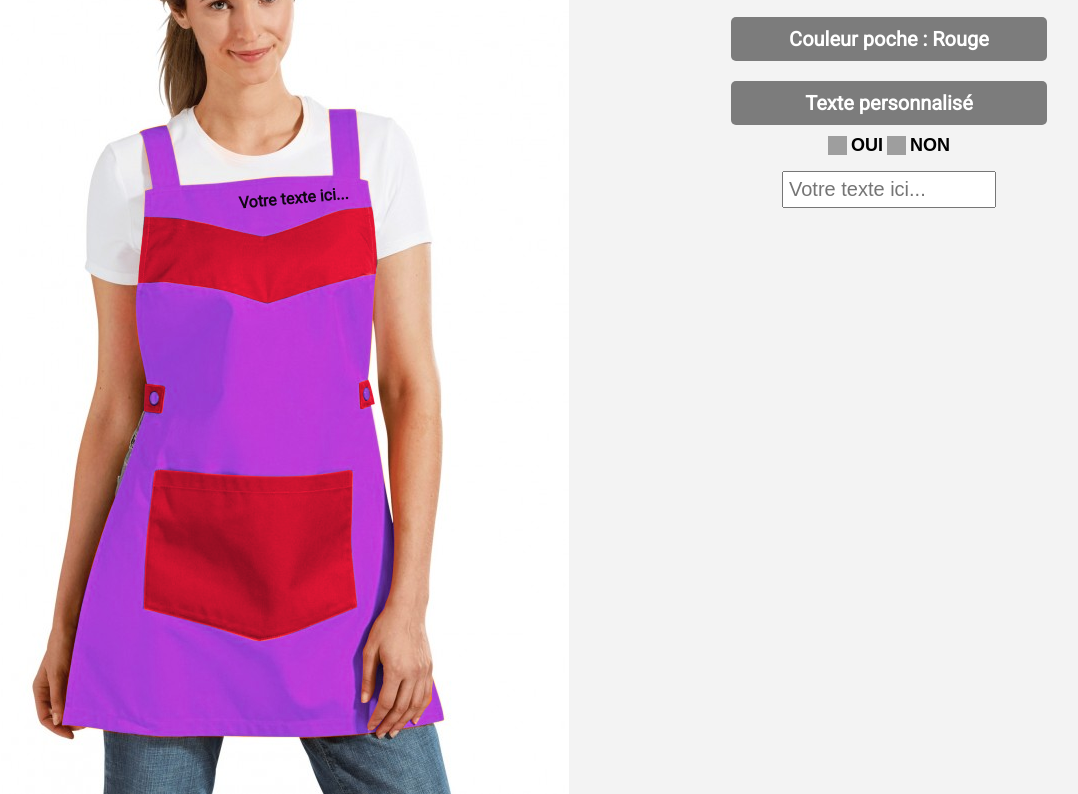
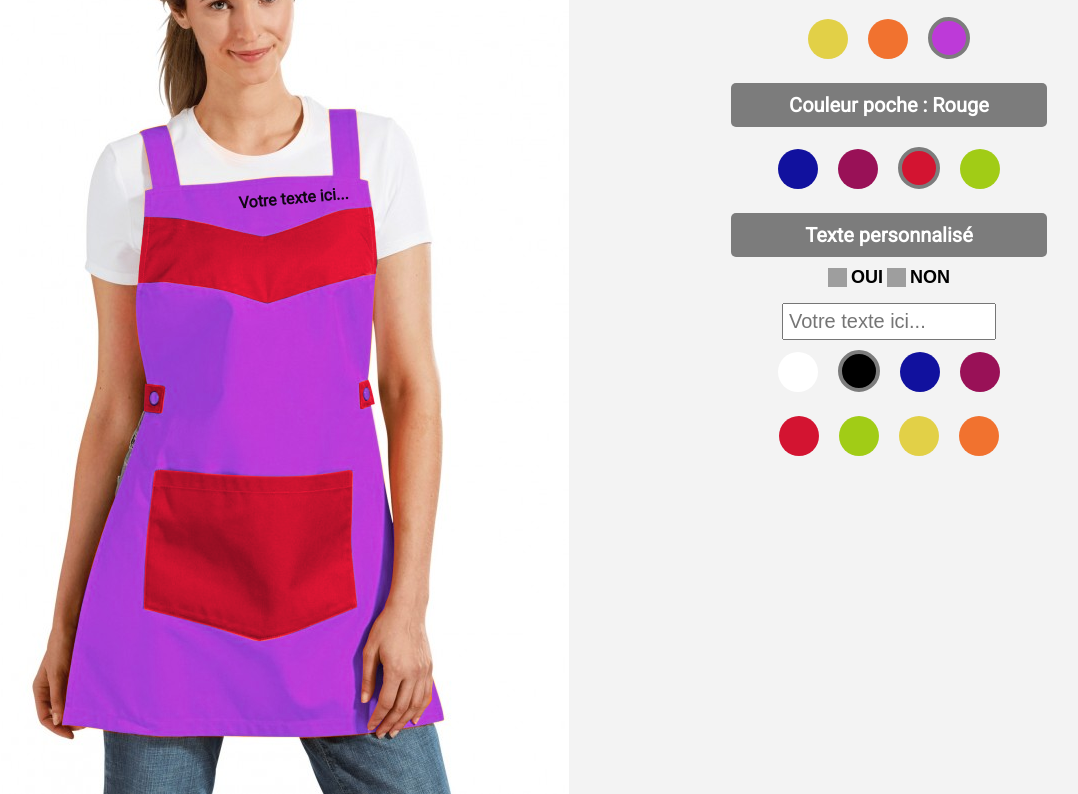
Before and after one commit to fred88380/configurateur-poo, a plain HTML site: page index.html in a window 1280 px wide. Shown: the part 151-945 px from the top of the page, without its empty margins (71-1149 px from the left). Drawn offline with Linux system fonts and the light colour scheme; grey boxes are pictures that could not be loaded.

Commit message:
dernier changement html

```diff
--- a/index.html
+++ b/index.html
@@ -39,6 +39,7 @@
             </div>
         </div>
     </div>
+    <script src="./js/bullet.js"></script>
     <script src="./js/bulletPocheClass.js"></script>
     <script src="./js/bulletTexteClass.js"></script>
     <script src="./js/bulletTissuClass.js"></script>
```
